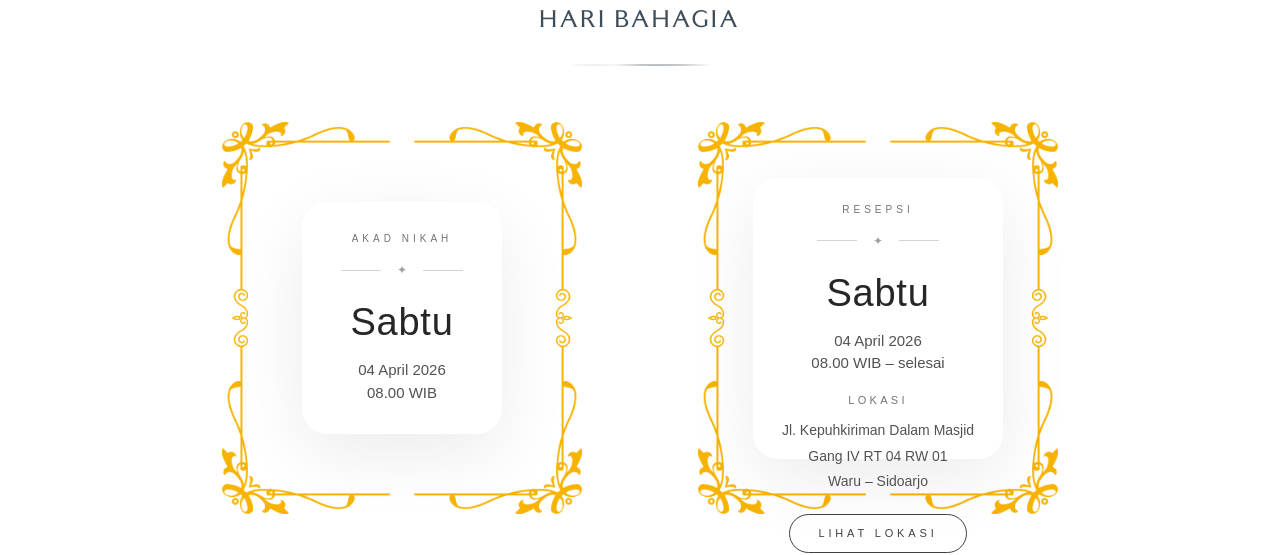
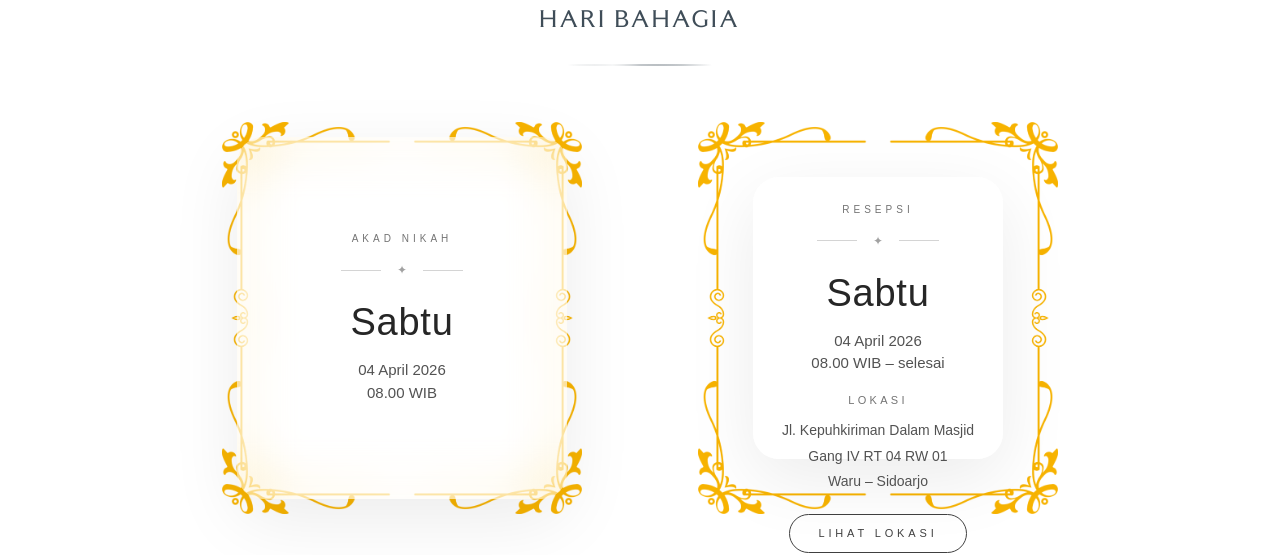
Before and after one commit to swakastudio/duajemari, a Next.js app: page /firoh-arofi/invitation in a window 1280 px wide. Shown: the part 3180-3735 px from the top of the page. Built offline with nearby package versions, Linux system fonts and the light colour scheme.

Commit message:
Update HariBahagia.tsx

```diff
--- a/app/(wedding)/firoh-arofi/components/HariBahagia.tsx
+++ b/app/(wedding)/firoh-arofi/components/HariBahagia.tsx
@@ -51,14 +51,14 @@ className="absolute inset-0 w-full h-full object-contain pointer-events-none"
 
 <div className="
 absolute
-top-[80px]
-bottom-[80px]
-left-[80px]
-right-[80px]
-bg-white/55
+top-[15px]
+bottom-[15px]
+left-[15px]
+right-[15px]
+bg-white/25
 backdrop-blur-xl
 rounded-[26px]
-border border-white/35
+border border-white/5
 shadow-[0_20px_70px_rgba(0,0,0,0.08)]
 flex
 flex-col
```
